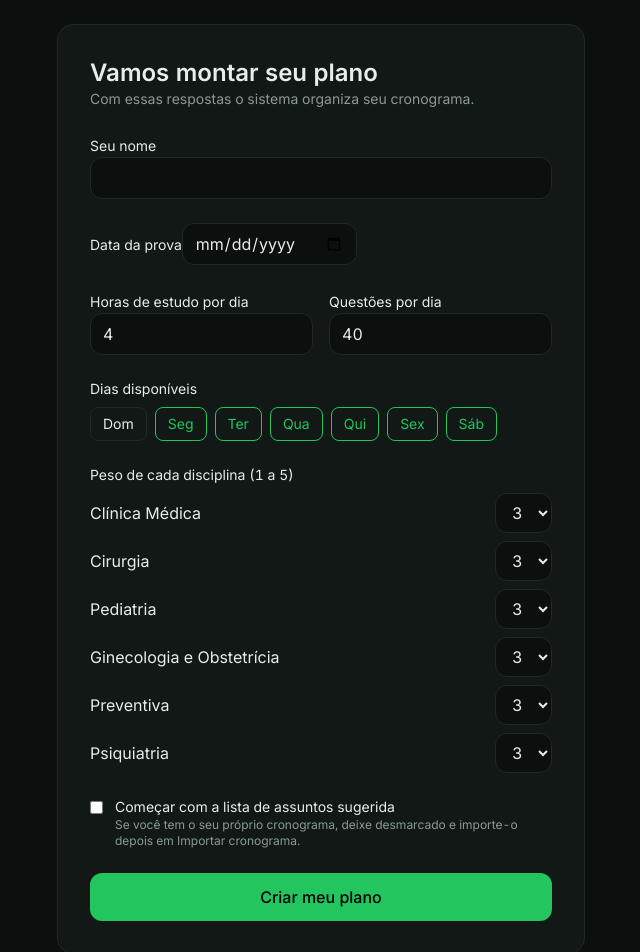
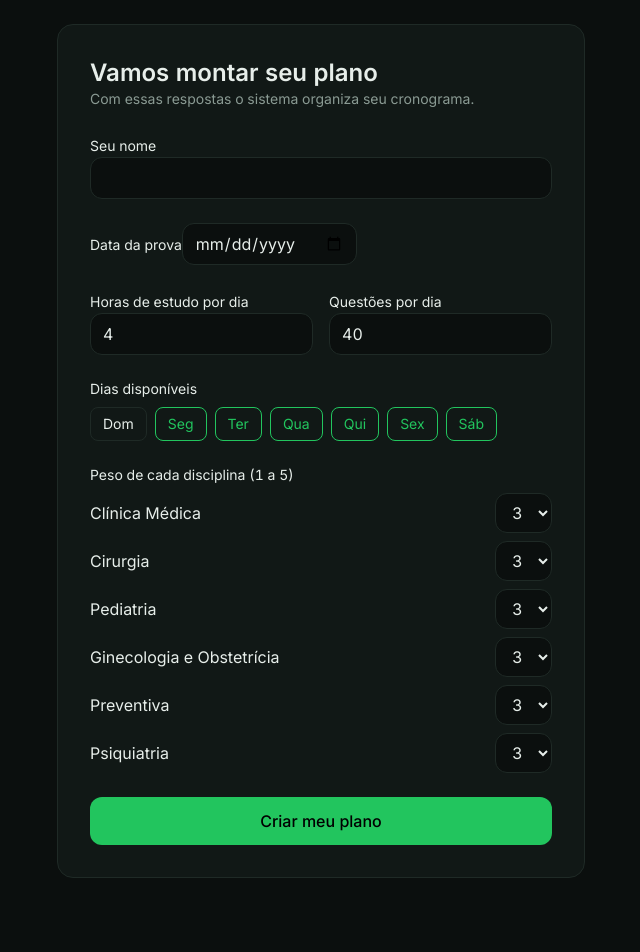
Before and after one commit to nottiagomnunes-ship-it/Residencia-OS-Oficial, a Next.js app: page /onboarding in a window 1280 px wide. Shown: the top 952 px of the page, without its empty margins (319-959 px from the left). After the commit the page ends 902 px from the top, so only its background shows below. Built offline with nearby package versions, Linux system fonts and the light colour scheme; no server answers; the database is empty.

Commit message:
conta nova sem assuntos

```diff
--- a/src/app/onboarding/page.tsx
+++ b/src/app/onboarding/page.tsx
@@ -1,6 +1,5 @@
 import { redirect } from 'next/navigation'
 import { supabaseServer } from '@/lib/supabase/server'
-import { seedCatalog } from '@/lib/seed'
 
 const DISCIPLINAS = ['Clínica Médica', 'Cirurgia', 'Pediatria', 'Ginecologia e Obstetrícia', 'Preventiva', 'Psiquiatria']
 const CORES = ['#22C55E', '#3B82F6', '#F59E0B', '#EC4899', '#A855F7', '#EF4444']
@@ -23,7 +22,6 @@ async function salvar(fd: FormData) {
   } else {
     await sb.from('disciplines').insert(DISCIPLINAS.map((nome, i) => ({ user_id: user.id, nome, cor: CORES[i], ordem: i, peso: Number(fd.get(`peso_${i}`)) })))
   }
-  if (fd.get('catalogo') === 'on') await seedCatalog(sb, user.id)
   redirect('/inicio')
 }
 
@@ -51,7 +49,6 @@ export default async function Onboarding() {
           <div className="space-y-2">{lista.map(d => (
             <label key={d.chave} className="flex items-center justify-between gap-4"><span>{d.nome}</span>
               <select name={`peso_${d.chave}`} defaultValue={d.peso} className={input}>{[1, 2, 3, 4, 5].map(n => <option key={n}>{n}</option>)}</select></label>))}</div></fieldset>
-        <label className="flex items-start gap-3 text-sm"><input type="checkbox" name="catalogo" className="mt-1 accent-brand" /><span>Começar com a lista de assuntos sugerida<span className="block text-xs text-muted">Se você tem o seu próprio cronograma, deixe desmarcado e importe-o depois em Importar cronograma.</span></span></label>
         <button className="w-full rounded-xl bg-brand py-3 font-medium text-black">Criar meu plano</button>
       </form>
     </main>
```
Also changed, not shown: 1 other file (tests, documents, lock files or other folders).
